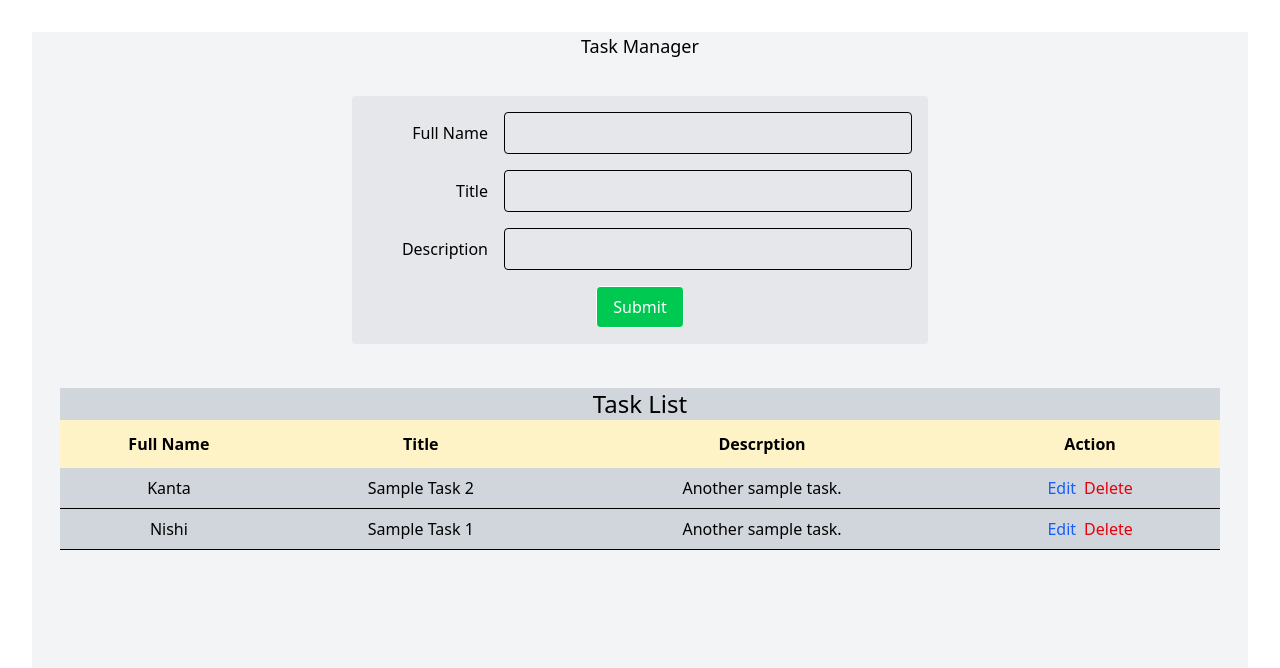
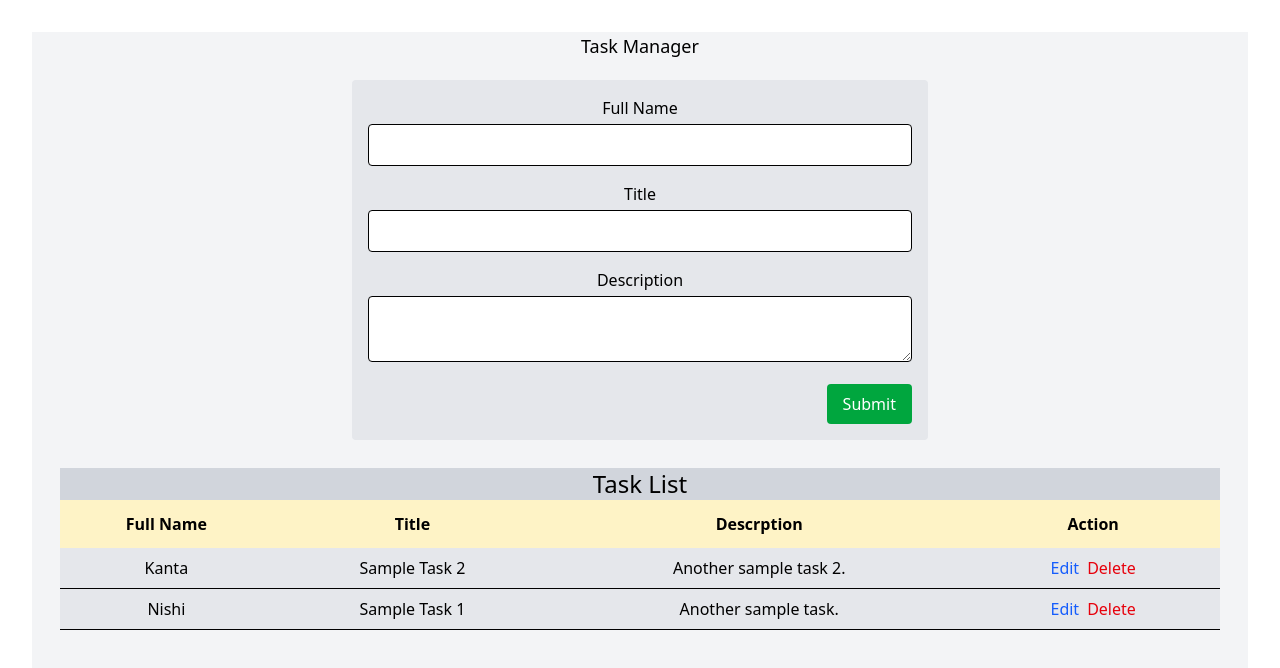
Before and after one commit to Nishi-BS23/Task-Manager, a React (Vite) app: page / in a window 1280 px wide. Shown: the top 668 px of the page. Built offline with nearby package versions, Linux system fonts and the light colour scheme; data requests are answered from the project's data file.

Commit message:
feat: enhance task management features with editing capabilities and UI improvements

```diff
--- a/db.json
+++ b/db.json
@@ -2,12 +2,12 @@
   "tasks": [
     {
       "id": "2",
+      "fullName": "Kanta",
       "title": "Sample Task 2",
-      "description": "Another sample task.",
-      "fullName": "Kanta"
+      "description": "Another sample task 2."
     },
     {
-      "id": 1751893566271,
+      "id": "1751893566271",
       "fullName": "Nishi",
       "title": "Sample Task 1",
       "description": "Another sample task."
--- a/index.html
+++ b/index.html
@@ -7,7 +7,7 @@
     <title>Task Manager</title>
   </head>
   <body>
-    <div id="root"></div>
+    <div className="w-full" id="root"></div>
     <script type="module" src="/src/main.tsx"></script>
   </body>
 </html>
--- a/src/components/TaskForm.tsx
+++ b/src/components/TaskForm.tsx
@@ -1,14 +1,22 @@
-import { yupResolver } from "@hookform/resolvers/yup"
-import { useMutation, useQueryClient } from "@tanstack/react-query"
-import axios from "axios"
-import { useForm } from "react-hook-form"
-import toast from "react-hot-toast"
-import { schema } from "../types/Schema"
-import type { Task } from "../types/Task"
+import { yupResolver } from "@hookform/resolvers/yup";
+import { useMutation, useQueryClient } from "@tanstack/react-query";
+import axios from "axios";
+import { useEffect } from "react";
+import { useForm } from "react-hook-form";
+import toast from "react-hot-toast";
+import { schema } from "../types/Schema";
+import type { Task } from "../types/Task";
 
-const TaskForm = () => {
+interface TaskFormProps {
+    initialData?: Omit<Task, "id">;
+    taskId?: number;
+    onClose?: () => void;
+}
+
+const TaskForm = ({ initialData, taskId, onClose }: TaskFormProps) => {
     const BASE_URL = "http://localhost:3001";
     const queryClient = useQueryClient();
+
     const {
         register,
         handleSubmit,
@@ -16,104 +24,93 @@ const TaskForm = () => {
         reset,
     } = useForm<Omit<Task, "id">>({
         resolver: yupResolver(schema),
-    })
-    const addTask = async (data: Task) => {
-        const response = await axios.post(`${BASE_URL}/tasks`, data);
-        return response.data;
+        defaultValues: initialData || {
+            fullName: "",
+            title: "",
+            description: "",
+        },
+    });
+
+    useEffect(() => {
+        if (initialData) reset(initialData);
+    }, [initialData, reset]);
+
+    const mutationFn = async (data: Task) => {
+        if (taskId) {
+            return await axios.put(`${BASE_URL}/tasks/${taskId}`, data);
+        } else {
+            return await axios.post(`${BASE_URL}/tasks`, data);
         }
+    };
+
     const { mutate } = useMutation({
-        mutationFn: addTask,
+        mutationFn,
         onSuccess: () => {
-            toast.success("Task added successfully!", {
-                duration: 8000,
+            toast.success(taskId ? "Task updated!" : "Task added!");
+            reset();
+            queryClient.invalidateQueries({ queryKey: ["tasks"] });
+            if (onClose) onClose();
+        },
+        onError: (err) => {
+            console.error("Form error:", err);
+            toast.error("Something went wrong");
+        },
     });
-            reset();
-            queryClient.invalidateQueries({ queryKey: ['tasks'] });
-        },
-        onError: (error) => {
-            console.error("Error creating task: ", error);
-        }
-    })
+
     const onSubmit = (data: Omit<Task, "id">) => {
         const finalData: Task = {
-            id: Date.now(),
-            ...data
-        }
+            id: taskId ?? Date.now(),
+            ...data,
+        };
         mutate(finalData);
-    }
+    };
+
     return (
-        <div className="flex items-center justify-center p-4">
         <form
             onSubmit={handleSubmit(onSubmit)}
-                className="bg-gray-200 space-y-4 max-w-xl w-full p-4 rounded"
+            className="space-y-4 bg-gray-200 p-4 rounded w-full max-w-xl mx-auto"
         >
             {/* Full Name */}
-                <div className="w-full">
-                    <div className="flex items-center space-x-4">
-                        <label htmlFor="fullName" className="min-w-[120px] text-right">
-                            Full Name
-                        </label>
-                        <input
-                            type="text"
-                            {...register("fullName")}
-                            className="border rounded w-full px-3 py-2"
-                        />
-                    </div>
-                    {errors.fullName && (
-                        <p className="text-sm text-red-500 mt-1 ml-[128px]">
-                            {errors.fullName.message}
-                        </p>
-                    )}
+            <div>
+                <label className="block mb-1">Full Name</label>
+                <input {...register("fullName")} className="border w-full p-2 rounded bg-white" />
+                {errors.fullName && <p className="text-red-500 text-sm">{errors.fullName.message}</p>}
             </div>
 
             {/* Title */}
-                <div className="w-full">
-                    <div className="flex items-center space-x-4">
-                        <label htmlFor="title" className="min-w-[120px] text-right">
-                            Title
-                        </label>
-                        <input
-                            type="text"
-                            {...register("title")}
-                            className="border rounded w-full px-3 py-2"
-                        />
-                    </div>
-                    {errors.title && (
-                        <p className="text-sm text-red-500 mt-1 ml-[128px]">
-                            {errors.title.message}
-                        </p>
-                    )}
+            <div>
+                <label className="block mb-1">Title</label>
+                <input {...register("title")} className="border w-full p-2 rounded bg-white" />
+                {errors.title && <p className="text-red-500 text-sm">{errors.title.message}</p>}
             </div>
 
             {/* Description */}
-                <div className="w-full">
-                    <div className="flex items-center space-x-4">
-                        <label htmlFor="description" className="min-w-[120px] text-right">
-                            Description
-                        </label>
-                        <input
-                            type="text"
-                            {...register("description")}
-                            className="border rounded w-full px-3 py-2"
-                        />
-                    </div>
-                    {errors.description && (
-                        <p className="text-sm text-red-500 mt-1 ml-[128px]">
-                            {errors.description.message}
-                        </p>
-                    )}
+            <div>
+                <label className="block mb-1">Description</label>
+                <textarea {...register("description")} className="border w-full p-2 rounded bg-white" />
+                {errors.description && <p className="text-red-500 text-sm">{errors.description.message}</p>}
             </div>
 
+            <div className="flex justify-end space-x-2">
+                {taskId && (
+                    <button
+                        type="button"
+                        onClick={onClose}
+                        className="bg-gray-400 text-white px-4 py-2 rounded hover:bg-gray-500 transition"
+                    >
+                        Cancel
+                    </button>
+                )}
                 <button
                     type="submit"
-                    className="border rounded bg-green-500 text-white px-4 py-2 hover:bg-green-600 transition"
+                    className="bg-green-600 text-white px-4 py-2 rounded hover:bg-green-700 transition"
                 >
-                    Submit
+                    {taskId ? "Update" : "Submit"}
                 </button>
-            </form>
             </div>
 
-    )
-}
+        </form>
+    );
+};
 
-export default TaskForm
+export default TaskForm;
--- a/src/components/TaskList.tsx
+++ b/src/components/TaskList.tsx
@@ -3,10 +3,12 @@ import axios from "axios";
 import { useState } from "react";
 import toast from "react-hot-toast";
 import type { Task } from "../types/Task";
+import TaskForm from "./TaskForm";
 
 const TaskList = () => {
     const queryClient = useQueryClient();
 
+    const [editModalOpen, setEditModalOpen] = useState(false);
     const [deleteModalOpen, setDeleteModalOpen] = useState(false);
     const [selectedTask, setSelectedTask] = useState<Task | null>(null);
     const BASE_URL = "http://localhost:3001";
@@ -39,6 +41,10 @@ const TaskList = () => {
         setSelectedTask(task);
         setDeleteModalOpen(true);
     }
+    const openEditModal = (task: Task) => {
+        setSelectedTask(task);
+        setEditModalOpen(true);
+    }
     const confirmDelete = () => {
         if (selectedTask) deleteMutation.mutate(selectedTask.id);
     }
@@ -62,7 +68,7 @@ const TaskList = () => {
                             <th className="p-3">Action</th>
                         </tr>
                     </thead>
-                    <tbody>
+                    <tbody className="bg-gray-200">
                         {
                             tasks.map((task: Task) => (
                                 <tr key={task.id}>
@@ -76,7 +82,7 @@ const TaskList = () => {
                                         {task.description}
                                     </td>
                                     <td className="px-4 py-2 border-b">
-                                        <button className="text-blue-600 hover:underline hover:cursor-pointer px-1 rounded">
+                                        <button onClick={() => openEditModal(task)} className="text-blue-600 hover:underline hover:cursor-pointer px-1 rounded">
                                             Edit
                                         </button>
                                         <button onClick={() => openDeleteModal(task)}
@@ -90,6 +96,23 @@ const TaskList = () => {
                     </tbody>
                 </table>
             )}
+            {editModalOpen && selectedTask && (
+                <div className="fixed inset-0 bg-black/40 flex items-center justify-center z-50">
+                    <div className="bg-white p-6 rounded-lg w-full max-w-lg shadow-xl">
+                        <h2 className="text-xl font-bold mb-4">Edit Task</h2>
+                        <TaskForm
+                            initialData={{
+                                fullName: selectedTask.fullName,
+                                title: selectedTask.title,
+                                description: selectedTask.description,
+                            }}
+                            taskId={selectedTask.id}
+                            onClose={() => setEditModalOpen(false)}
+                        />
+                    </div>
+                </div>
+            )}
+
             {deleteModalOpen && selectedTask && (
                 <div className="fixed inset-0 bg-black/40 flex items-center justify-center z-50">
                     <div className="bg-white p-6 rounded-lg w-full max-w-md shadow-xl text-center">
--- a/src/index.css
+++ b/src/index.css
@@ -1 +1,5 @@
 @import "tailwindcss";
+
+/* #root{
+    @apply min-w-screen;
+} */
```
Lines whose indentation alone changed are shown as unchanged.
